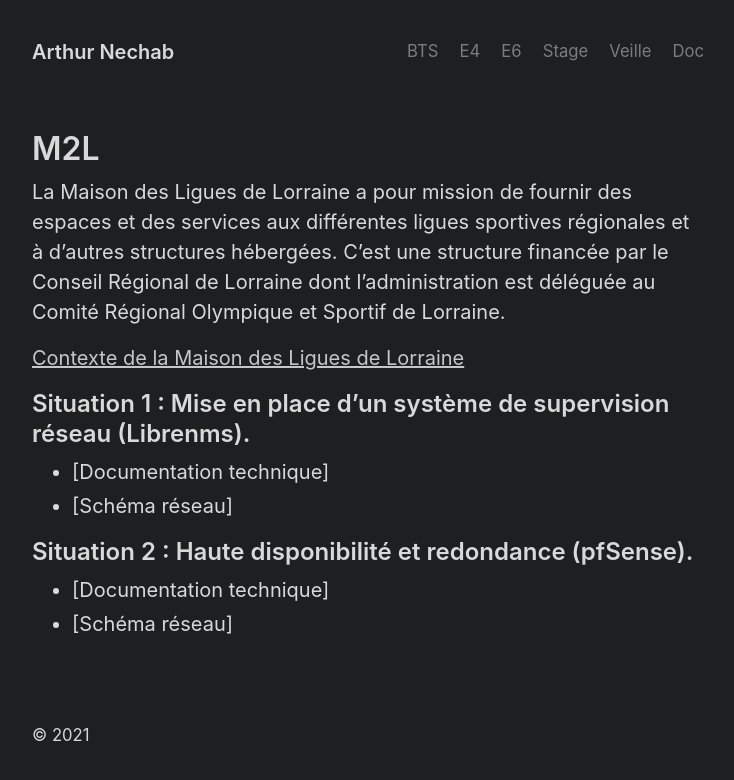
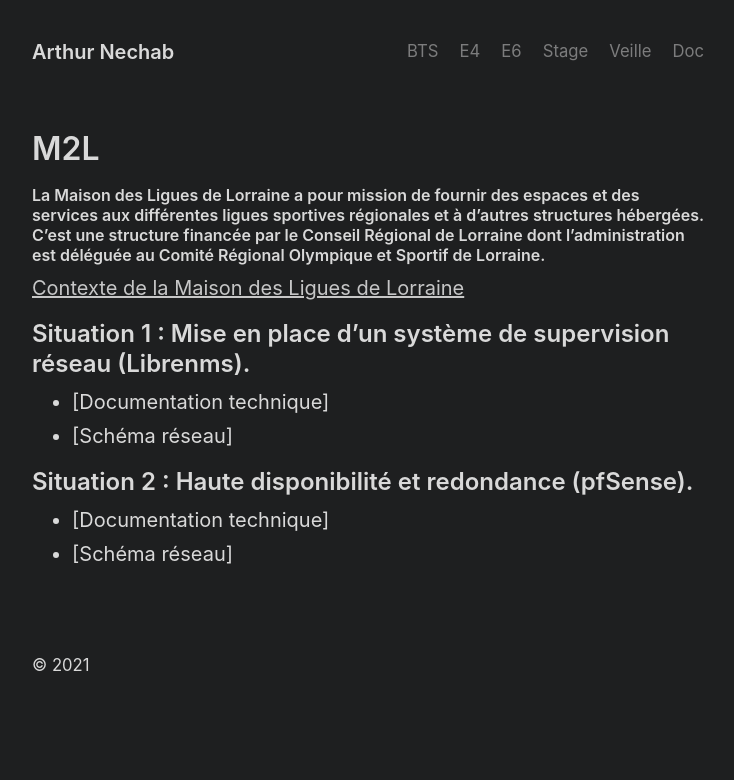
Before and after one commit to arthur-nechab/portfolio, a Jekyll site: the page built from e4.md, in a window 1280 px wide. Shown: the top 780 px of the page, without its empty margins (272-1006 px from the left). Built offline with Jekyll 4.4.1, drawn with Linux system fonts in a browser that asks for light colours.

Commit message:
Update e4.md

```diff
--- a/e4.md
+++ b/e4.md
@@ -2,7 +2,7 @@
 layout: page
 title: M2L
 ---
-La Maison des Ligues de Lorraine a pour mission de fournir des espaces et des services aux différentes ligues sportives régionales et à d’autres structures hébergées. C’est une structure financée par le Conseil Régional de Lorraine dont l’administration est déléguée au Comité Régional Olympique et Sportif de Lorraine.
+#### La Maison des Ligues de Lorraine a pour mission de fournir des espaces et des services aux différentes ligues sportives régionales et à d’autres structures hébergées. C’est une structure financée par le Conseil Régional de Lorraine dont l’administration est déléguée au Comité Régional Olympique et Sportif de Lorraine.
 
 [Contexte de la Maison des Ligues de Lorraine](#)
 
```
